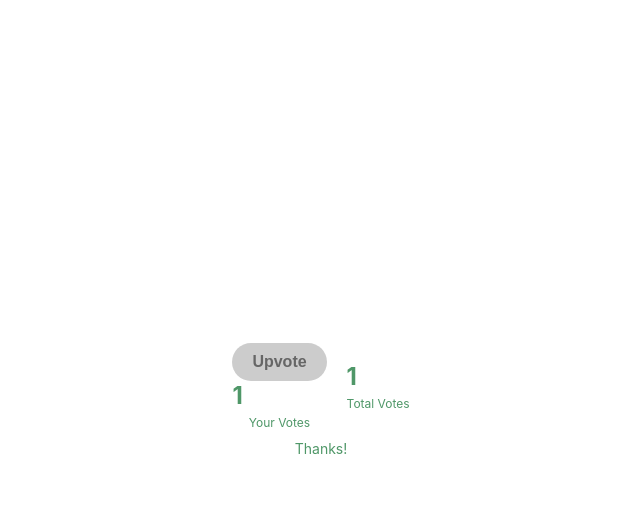
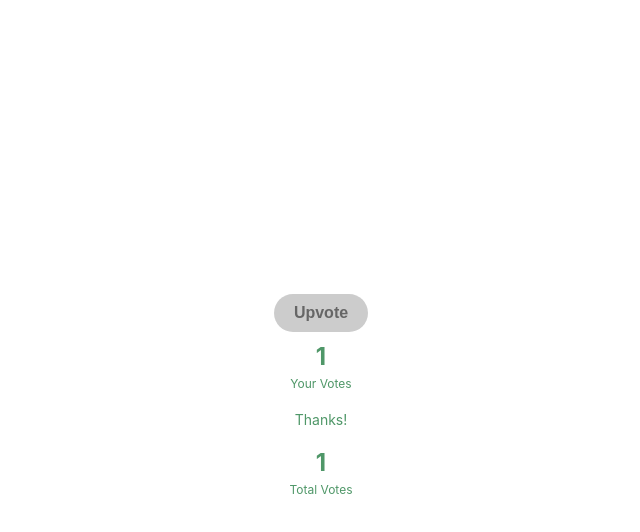
Before and after one commit to hbtucker/voting-widget, a plain HTML site: page index.html in a window 1280 px wide. Both pictures are taken after a click on the button "Upvote". Shown: the whole page, without its empty margins (319-959 px from the left). Drawn offline with Linux system fonts and the light colour scheme.

Commit message:
Update index.html

```diff
--- a/index.html
+++ b/index.html
@@ -21,11 +21,7 @@
             padding: 20px;
             border-radius: 8px;
             background-color: transparent;
-        }
-        #vote-container {
-            display: flex;
-            align-items: center;
-            gap: 20px;
+            text-align: center;
         }
         #vote-button {
             background-color: #f0f0f0;
@@ -37,6 +33,7 @@
             border-radius: 20px;
             cursor: pointer;
             transition: background-color 0.3s ease;
+            margin-bottom: 10px;
         }
         #vote-button:hover {
             background-color: #e0e0e0;
@@ -50,35 +47,35 @@
             font-size: 24px;
             font-weight: bold;
             color: #4F9768;
+            margin-bottom: 5px;
         }
         #vote-message {
             font-size: 14px;
             color: #4F9768;
             margin-top: 10px;
-            text-align: center;
+            margin-bottom: 10px;
         }
         .vote-label {
             font-size: 12px;
             color: #4F9768;
-            text-align: center;
-            margin-top: 5px;
+            margin-bottom: 10px;
+        }
+        #total-votes-container {
+            display: none;
+            margin-top: 10px;
         }
     </style>
 </head>
 <body>
     <div id="voting-widget">
-        <div id="vote-container">
-            <div>
-                <button id="vote-button">Upvote</button>
-                <div id="personal-vote-count" class="vote-count">0</div>
-                <div class="vote-label">Your Votes</div>
-            </div>
-            <div>
-                <div id="total-vote-count" class="vote-count">0</div>
-                <div class="vote-label">Total Votes</div>
-            </div>
+        <button id="vote-button">Upvote</button>
+        <div id="personal-vote-count" class="vote-count">0</div>
+        <div class="vote-label">Your Votes</div>
+        <div id="vote-message"></div>
+        <div id="total-votes-container">
+            <div id="total-vote-count" class="vote-count">0</div>
+            <div class="vote-label">Total Votes</div>
         </div>
-        <div id="vote-message"></div>
     </div>
 
     <script>
@@ -86,6 +83,7 @@
         const personalVoteCount = document.getElementById('personal-vote-count');
         const totalVoteCount = document.getElementById('total-vote-count');
         const voteMessage = document.getElementById('vote-message');
+        const totalVotesContainer = document.getElementById('total-votes-container');
         const personalStorageKey = 'notionPersonalVoteCount';
         const totalStorageKey = 'notionTotalVoteCount';
         const sessionKey = 'notionVoteSession';
@@ -124,6 +122,7 @@
         function disableVoting() {
             voteButton.disabled = true;
             voteMessage.textContent = "Thanks!";
+            totalVotesContainer.style.display = 'block';
         }
     </script>
 </body>
```
